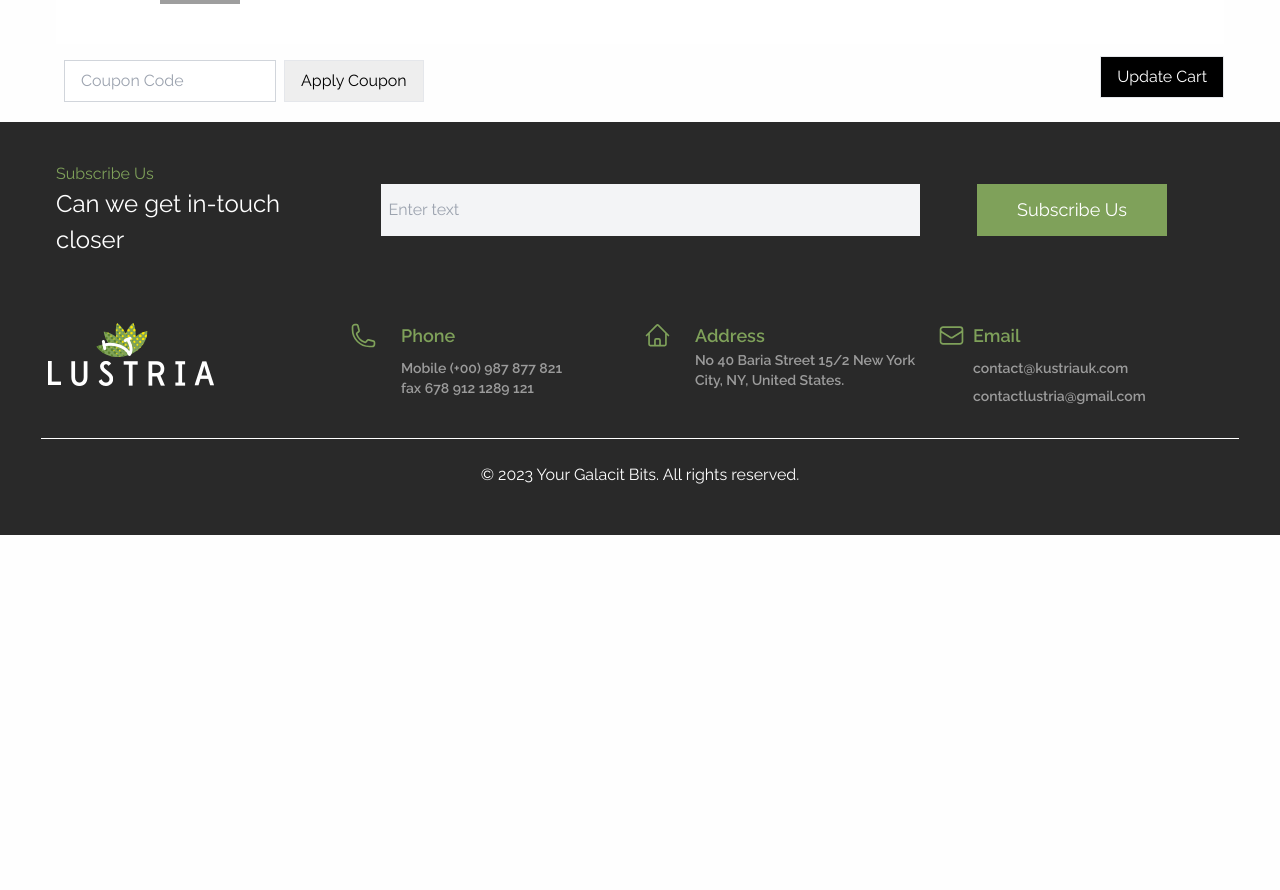
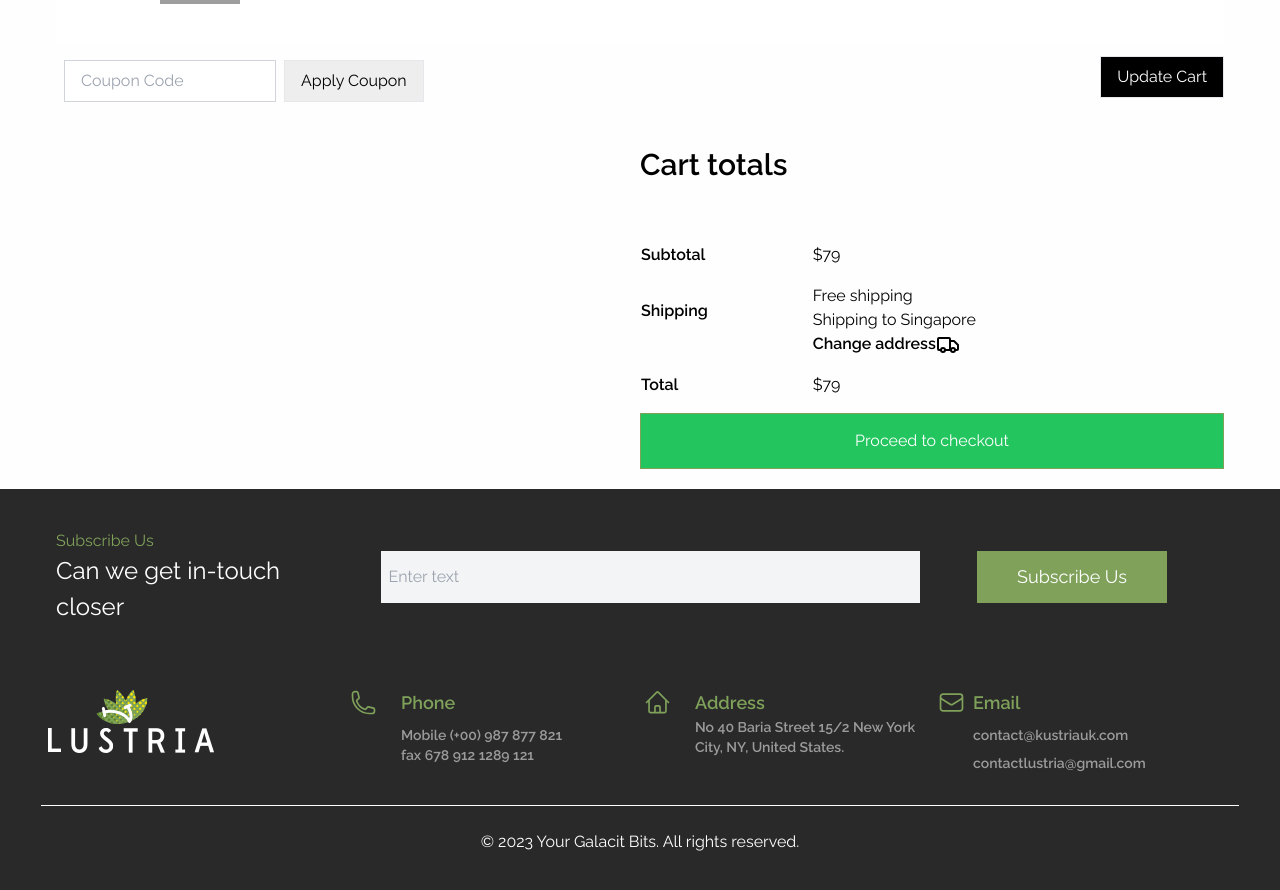
Before and after one commit to Vishwang0Suthar/Lustria_main, a Next.js app: page /kart in a window 1280 px wide. Shown: the part 1680-2570 px from the top of the page. Before the commit the page ends 2215 px from the top, so only its background shows below. Built offline with nearby package versions, Linux system fonts and the light colour scheme; grey boxes are pictures that could not be loaded.

Commit message:
cardtotal feature added

```diff
--- a/src/app/componenets/tables/Cart1.tsx
+++ b/src/app/componenets/tables/Cart1.tsx
@@ -1,116 +1,149 @@
 // "use client"
-import React,{useState,useEffect} from 'react'
+import React, { useState } from 'react';
 
-type Props = {}
+type Props = {};
 
 const Cart1: React.FC = () => {
   const [showShippingDetails, setShowShippingDetails] = useState(false);
 
   const handleCalculateShippingClick = () => {
-      setShowShippingDetails(!showShippingDetails); // Toggle the state between true and false
+    setShowShippingDetails(!showShippingDetails);
+
   };
+
   return (
-    <>
-    <div className='flex  '>
+    <div className='flex  justify-end items-center'>
+      {/* <div className='relative flex '> */}
+        <div className='mt-5 flex flex-col w-full md:w-1/2 lg:w-1/2 '>
+          <p className='font-semibold text-[30px]'>Cart totals</p>
+          <div className='mt-10'>
+            <table className='w-full flex-col gap-6'>
+              <tbody>
+                <tr className='mt-5 '>
+                  <th className='py-4 flex justify-start font-semibold'>Subtotal</th>
+                  <td className=''>
+                    <span className='flex justify-end md:justify-start'>$
+                      <span>79</span>
+                    </span>
+                  </td>
+                </tr>
+                <tr className='mt-5 '>
+                  <th className='py-4 flex justify-start font-semibold'>Shipping</th>
+                  <td className=''>
 
-    <section className='p-9'>
-    <h1 className='font-bold text-[30px]'>Cart totals</h1>
-    <section>
-    <table className='w-screen flex-col justify-end items-end gap-6'>
-        <tr>
-            <th>Subtotal</th>
-            <td>$79.00</td>
-        </tr>
-        <tr>
-            <th className=''>Shipping</th>
-            <td>Free shipping
-            <br></br>
-            Shipping to singapore <a href='#'>Change address</a>
-            <button className='font-bold' onClick={handleCalculateShippingClick}><svg xmlns="http://www.w3.org/2000/svg" width="24" height="24" viewBox="0 0 24 24" fill="none" stroke="currentColor" strokeWidth="2" strokeLinecap="round" strokeLinejoin="round" className="lucide lucide-truck">
-                <path d="M5 18H3c-.6 0-1-.4-1-1V7c0-.6.4-1 1-1h10c.6 0 1 .4 1 1v11"/><path d="M14 9h4l4 4v4c0 .6-.4 1-1 1h-2"/><circle cx="7" cy="18" r="2"/><path d="M15 18H9"/><circle cx="17" cy="18" r="2"/>
+
+                   <span className='flex justify-end md:justify-start'> Free shipping</span>
+
+                    <span className='flex justify-end md:justify-start'>Shipping to Singapore</span>
+                    <span className='flex justify-end md:justify-start'>
+
+                    <button
+                      className='font-semibold flex'
+                      onClick={handleCalculateShippingClick}
+                      >
+                     <span>Change address</span> <svg
+                        xmlns='http://www.w3.org/2000/svg'
+                        width='24'
+                        height='24'
+                        viewBox='0 0 24 24'
+                        fill='none'
+                        stroke='currentColor'
+                        strokeWidth='2'
+                        strokeLinecap='round'
+                        strokeLinejoin='round'
+                        className='lucide lucide-truck'
+                        >
+                        <path d='M5 18H3c-.6 0-1-.4-1-1V7c0-.6.4-1 1-1h10c.6 0 1 .4 1 1v11' />
+                        <path d='M14 9h4l4 4v4c0 .6-.4 1-1 1h-2' />
+                        <circle cx='7' cy='18' r='2' />
+                        <path d='M15 18H9' />
+                        <circle cx='17' cy='18' r='2' />
                       </svg>
                     </button>
+                    </span>
+                 {/* <div className=''> */}
+
+                      <span className='flex flex-col justify-end md:justify-start'>
+                    {showShippingDetails && (
+                      <div className='mt-2'>
+                        <label
+                          htmlFor='country'
+                          className='block sr-only w-fit text-sm font-medium leading-6 text-gray-900'
+                          >
+                          Country
+                        </label>
+                        <select
+                          id='country'
+                          name='country'
+                          autoComplete='country-name'
+                          className='block w-fit py-1.5 text-gray-500 shadow-sm ring-1 ring-inset ring-gray-300 focus:ring-2 sm:text-sm sm:leading-6'
+                          >
+
+                          <option className='text-gray-300'>United States</option>
+                          <option className='text-gray-300'>Canada</option>
+                          <option className='text-gray-300'>Mexico</option>
+                        </select>
+                      </div>
+                    )}
+
+
 
                     {showShippingDetails && (
-                <div className="sm:col-span-3 ">
-        <label htmlFor="country" className="block text-sm font-medium leading-6 text-gray-900 disable">
+                      <div className='mt-2.5'>
+                        <input
+                          type='text'
+                          placeholder='Town/City'
+                          name='company'
+                          id='company'
+                          autoComplete='organization'
+                          className='block w-fit px-3.5 py-2 text-gray-500 shadow-sm  placeholder:text-gray-400   sm:text-sm sm:leading-6'
+                          />
 
-      </label>
-        <div className="mt-2">
-          <select
-            id="country"
-            name="country"
-            autoComplete="country-name"
-            className="block w-full py-1.5 text-gray-900 shadow-sm ring-1 ring-inset ring-gray-300 focus:ring-2 focus:ring-inset focus:ring-indigo-600  sm:text-sm sm:leading-6">
-              {/* sm:max-w-xs */}
-            <option>United States</option>
-            <option>Canada</option>
-            <option>Mexico</option>
-          </select>
-        </div>
                       </div>
                     )}
 
                     {showShippingDetails && (
-  <div className="sm:col-span-3 ">
-        <label htmlFor="State" className="block text-sm font-medium leading-6 text-gray-900 disable">
+                      <div className='mt-2.5'>
+                        <input
+                          type='text'
+                          placeholder='ZIP'
+                          name='company'
+                          id='company'
+                          autoComplete='organization'
+                          className='block w-fit px-3.5 py-2 text-gray-500 shadow-sm  placeholder:text-gray-400 focus:ring-2 sm:text-sm sm:leading-6'
+                          />
+                      </div>
 
-      </label>
-        <div className="mt-2">
-          <select
-            id="State"
-            name="State"
-            autoComplete="state-name"
-            className="block w-full py-1.5 text-gray-900 shadow-sm ring-1 ring-inset ring-gray-300 focus:ring-2 focus:ring-inset focus:ring-indigo-600  sm:text-sm sm:leading-6"
-            >
-            <option> States</option>
-            <option>Maxico</option>
-            <option>New York</option>
-          </select>
-        </div>
-          </div>
+                   )}
+                   {showShippingDetails && (<button className='font-semibold flex place-content-center  py-2  mt-2.5 h-10 w-20 border hover:border-green-500 bg-black hover:bg-white text-white hover:text-black'>Update</button>
                    )}
 
-      {showShippingDetails && (
-        <div className="mt-2.5 " >
-         <input
-           type="text"
-           placeholder="Town/City"
-           name="company"
-           id="company"
-           autoComplete="organization"
-           className="block w-full px-3.5 py-2 text-gray-900 shadow-sm ring-1 ring-inset ring-gray-300 placeholder:text-gray-400 focus:ring-2 focus:ring-inset focus:ring-indigo-600 sm:text-sm sm:leading-6"
-           /> <br />
-       </div>
+                  </span>
+                   {/* </div> */}
 
-
-     )}
-
-      {showShippingDetails && (
-        <div className="mt-2.5 " >
-        <input
-          type="text"
-          placeholder="ZIP"
-          name="company"
-          id="company"
-          autoComplete="organization"
-          className="block w-full px-3.5 py-2 text-gray-900 shadow-sm ring-1 ring-inset ring-gray-300 placeholder:text-gray-400 focus:ring-2 focus:ring-inset focus:ring-indigo-600 sm:text-sm sm:leading-6"
-          />
-      </div>
-      )}
                   </td>
                 </tr>
-        <tr>
-            <th>Total</th>
-            <td>$79.00</td>
+                <tr className=''>
+                  <th className='py-4 flex justify-start font-semibold'>Total</th>
+                  <td className=''>
+                  <span className='flex justify-end md:justify-start'>$
+                      <span>79</span>
+                    </span>
+                  </td>
                 </tr>
+              </tbody>
             </table>
-    </section>
-    <button type='button' className='bg-green-500 text-white hover:text-black w-full h-16 hover:bg-white  border border-[#7FA15A]'>Proceed to checkout</button>
-    </section>
           </div>
-    </>
-  )
-}
+          <button
+            type='button'
+            className='bg-green-500 text-white hover:text-black w-full h-14 hover:bg-white border border-[#7FA15A]'
+            >
+            Proceed to checkout
+          </button>
+        </div>
+      {/* </div> */}
+    </div>
+  );
+};
 
-export default Cart1
+export default Cart1;
--- a/src/app/modules/checkoutkart/checkoutkart.tsx
+++ b/src/app/modules/checkoutkart/checkoutkart.tsx
@@ -56,7 +56,7 @@ const Checkoutkart: React.FC = () => {
     <section>
       <TitleBanner >Kart</TitleBanner>
 
-      <div className='flex flex-col  px-10'>
+      <div className='flex flex-col px-10'>
         <div>
         {windowWidth <= 768 && <MobileTable data={data} onRemove={handleRemoveItem} />}
           {windowWidth > 768 && windowWidth <= 1024 && <Table data={data} onRemove={handleRemoveItem} />}
@@ -75,9 +75,9 @@ const Checkoutkart: React.FC = () => {
 
 
         </div>
-        {/* <div>
+        <div className='mt-5'>
           <Cart1/>
-        </div> */}
+        </div>
       </div>
 
         </section>
```
Lines whose indentation alone changed are shown as unchanged.
